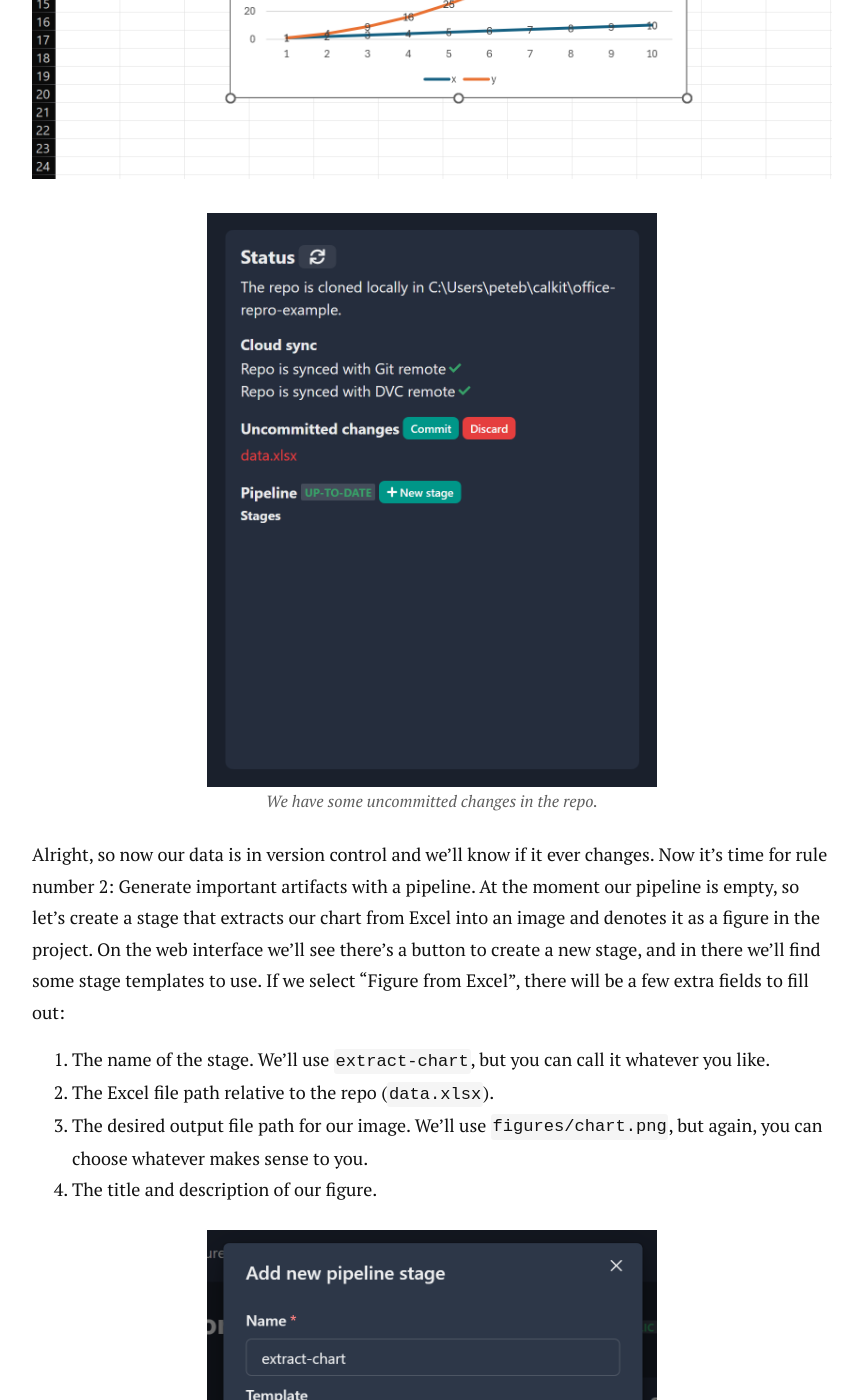
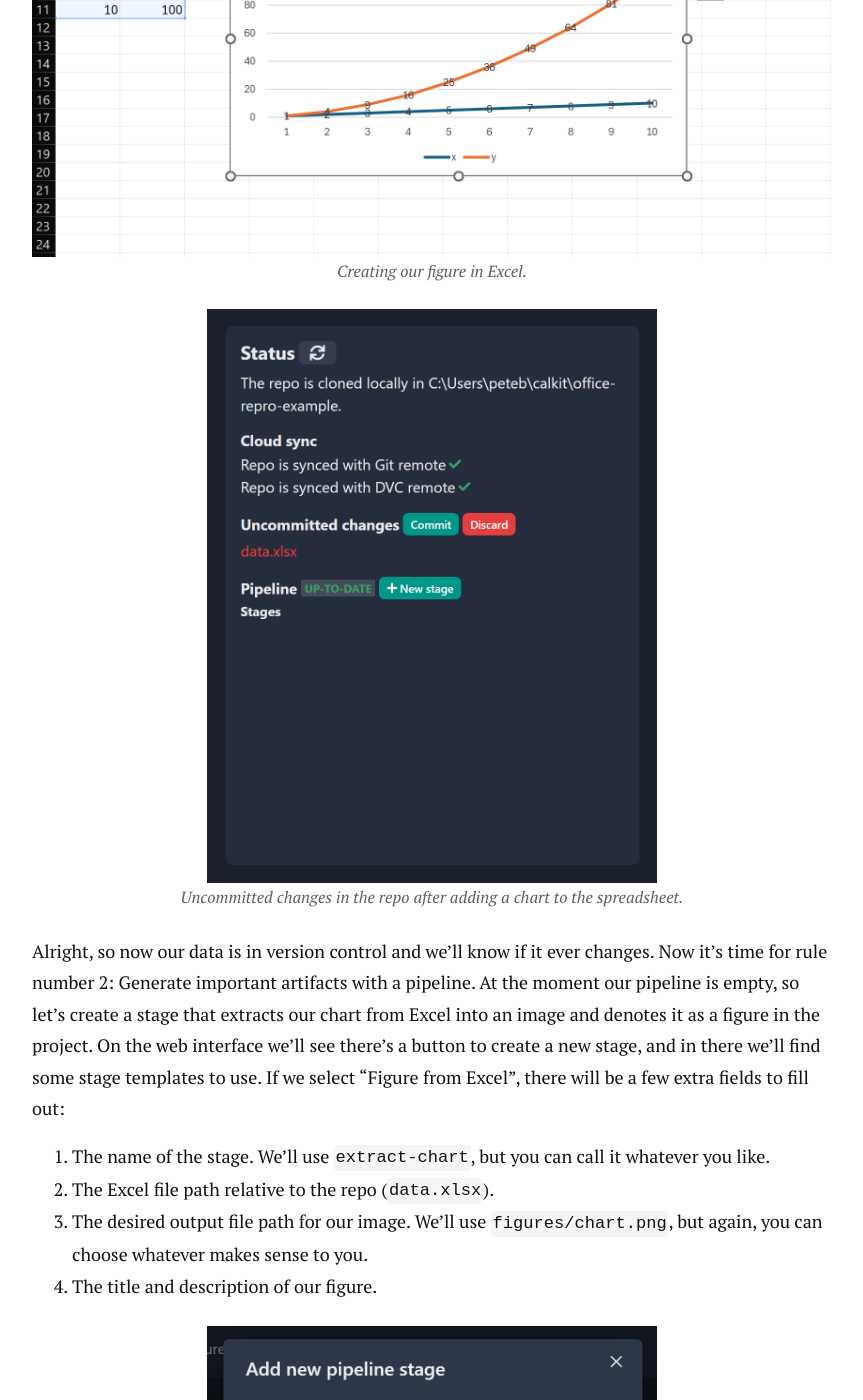
Before and after one commit to petebachant/petebachant.github.io, a Jekyll site: the page built from _posts/2024-11-12-office-repro.markdown, in a window 1280 px wide and 1400 px high, scrolled down 7080 px. Shown: the whole window, without its empty margins (208-1071 px from the left). Built offline with Jekyll 4.4.1, drawn with Linux system fonts in a browser that asks for light colours; nearby versions of some CDN libraries; comment, search, counter and statistics services are not loaded; some of the changed text lies outside the part shown.

Commit message:
Use figure for all images

```diff
--- a/_posts/2024-11-12-office-repro.markdown
+++ b/_posts/2024-11-12-office-repro.markdown
@@ -38,7 +38,10 @@
 I would also be willing to bet that if reviewers can reproduce your work,
 your paper will get through the review process more quickly.
 
-![Data availability standards.](/images/repro-office/elsevier-research-data-guidelines.png)
+{% include figure.html
+src="/images/repro-office/elsevier-research-data-guidelines.png"
+caption="Elsevier's research data availability standards."
+%}
 
 In any case, here I'm going to show that you don't need to become a software
 engineer to start working reproducibly.
@@ -138,7 +141,10 @@
 We are going to do this by adding some rows to an Excel spreadsheet
 and saving it in our project repo `data.xlsx`.
 
-![Our Excel data.](/images/repro-office/excel-data.png)
+{% include figure.html
+src="/images/repro-office/excel-data.png"
+caption="'Collecting' our data in Excel."
+%}
 
 Back on the Calkit local machine page,
 we see that the `data.xlsx` spreadsheet is showing up as an untracked
@@ -162,11 +168,14 @@
 Let's commit that change and give it a message like
 "Add chart to spreadsheet".
 
-![Our Excel chart.](/images/repro-office/excel-chart.png)
+{% include figure.html
+src="/images/repro-office/excel-chart.png"
+caption="Creating our figure in Excel."
+%}
 
 {% include figure.html
 src="/images/repro-office/uncommitted-changes.png"
-caption="We have some uncommitted changes in the repo."
+caption="Uncommitted changes in the repo after adding a chart to the spreadsheet."
 width="450px"
 %}
 
@@ -203,7 +212,7 @@
 
 {% include figure.html
 src="/images/repro-office/pipeline-out-of-date.png"
-caption="Our pipeline is out-of-date."
+caption="The pipeline is out-of-date after adding a stage."
 width="450px"
 %}
 
@@ -231,7 +240,10 @@
 This will allow us to update the image externally and not need to
 reimport into Word.
 
-![Insert link to file.](/images/repro-office/insert-link-to-file.png)
+{% include figure.html
+src="/images/repro-office/insert-link-to-file.png"
+caption="Linking to the image file when inserting a picture in Word."
+%}
 
 Again when we refresh we'll see that `paper.docx` has uncommitted changes,
 so let's commit them with a message like
@@ -281,7 +293,10 @@
 Keeping track of all that will consume valuable mental energy that could
 be better spent on interpretation and communication of the results!
 
-![Our final pipeline.](/images/repro-office/workflow-page.png)
+{% include figure.html
+src="/images/repro-office/workflow-page.png"
+caption="A diagram and YAML representation of the pipeline on calkit.io."
+%}
 
 To close the loop and show the value of using version control and a pipeline,
 let's go and add a few rows to our dataset,
@@ -292,7 +307,10 @@
 meaning that our primary output (the PDF of the paper)
 not longer reflects our input data.
 
-![Adding rows.](/images/repro-office/chart-more-rows.png)
+{% include figure.html
+src="/images/repro-office/chart-more-rows.png"
+caption="Adding rows to our dataset."
+%}
 
 {% include figure.html
 src="/images/repro-office/status-more-rows.png"
@@ -309,7 +327,10 @@
 Having the files in version control also means we can go check out an old
 version if we made a mistake.
 
-![Updated publication.](/images/repro-office/updated-publication.png)
+{% include figure.html
+src="/images/repro-office/updated-publication.png"
+caption="Confirming the figure in our publication's PDF includes the additional rows."
+%}
 
 We did it.
 We created a reproducible workflow using Microsoft Word and Excel,
```
Also changed, not shown: other parts of _posts/2024-11-12-office-repro.markdown (+1 -1 lines).
